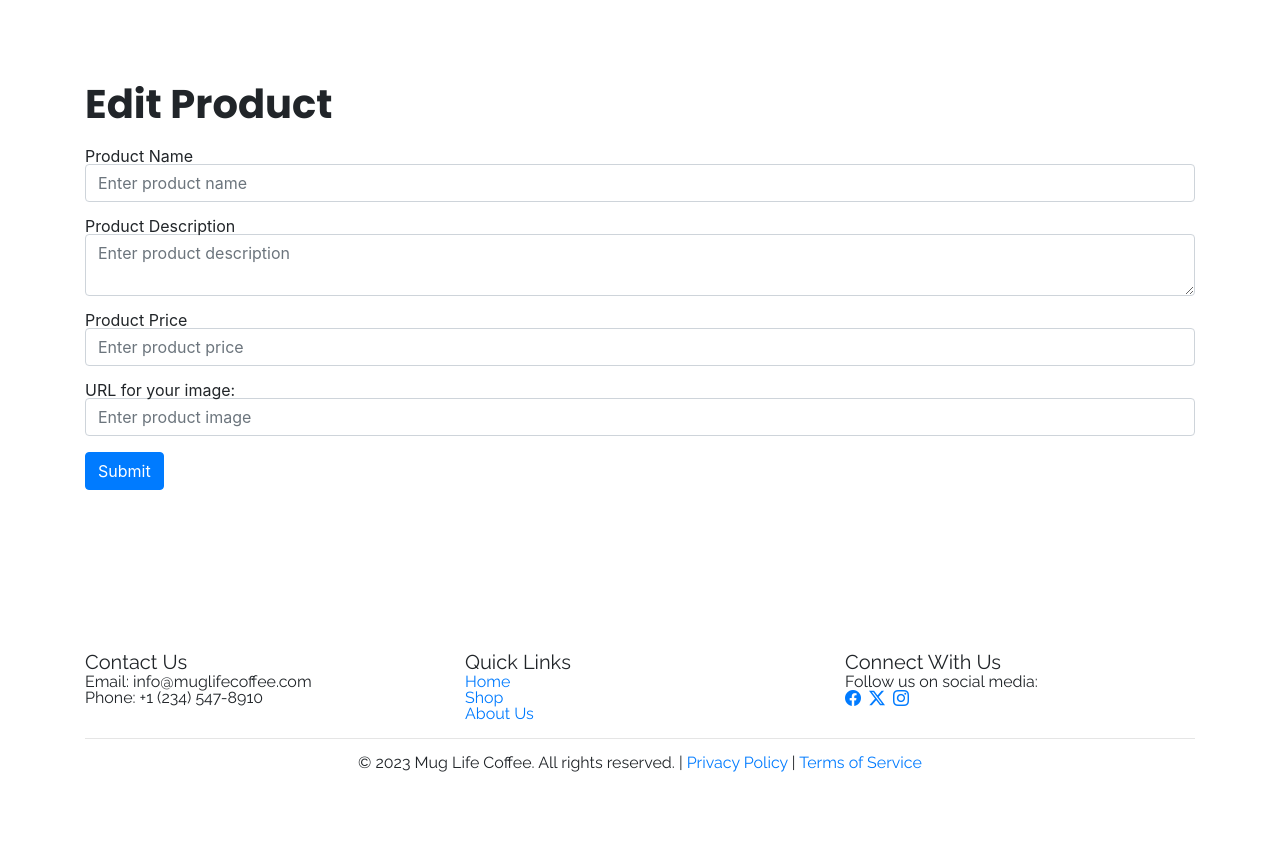
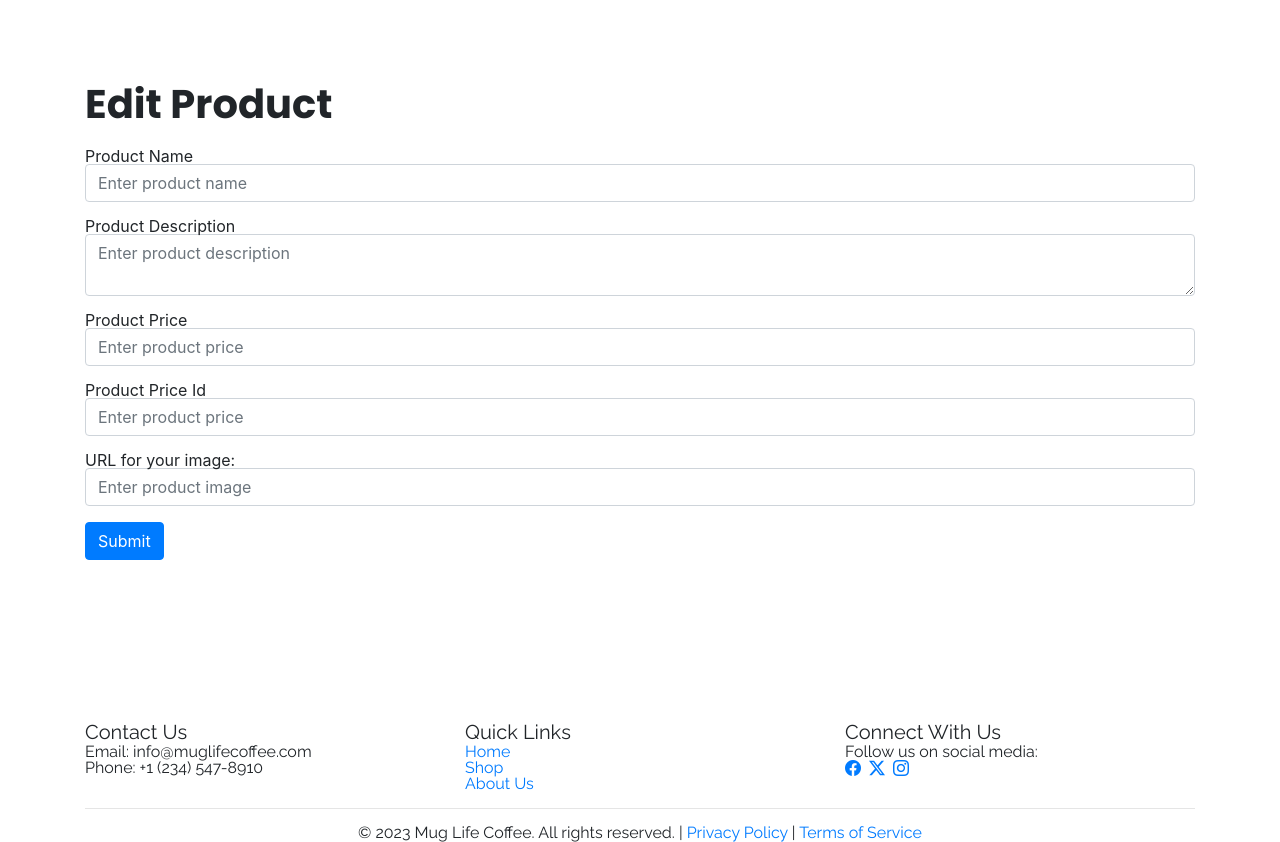
Before and after one commit to rebeccaloaustin/mug-life-frontend, a React (Create React App) app: page /product/edit/1 in a window 1280 px wide. Before the commit the page ends 800 px from the top, so only its background shows below. Built offline with nearby package versions, Linux system fonts and the light colour scheme; no server answers; sample sign-in values are in the browser's storage; the HTML template or start-up script is replaced by a standard one.

Commit message:
some refactoring

```diff
--- a/src/pages/Cart.js
+++ b/src/pages/Cart.js
@@ -23,6 +23,7 @@ export default function Cart({ cart, onProductDelete, onQuantityChange, user })
     const lineItems = cart.map((product) => {
       return { price: product.price_id, quantity: product.quantity };
     });
+    console.log(lineItems)
 
     stripeLoadedPromise.then((stripe) => {
       stripe
--- a/src/pages/EditProduct.js
+++ b/src/pages/EditProduct.js
@@ -1,7 +1,7 @@
 import React, { useState, useEffect } from "react";
 import { useParams, useNavigate } from "react-router-dom";
 
-export default function Product() {
+export default function EditProduct({user}) {
   const { id } = useParams();
   const url = process.env.REACT_APP_URL;
   const navigate = useNavigate();
@@ -9,9 +9,16 @@ export default function Product() {
     name: "",
     description: "",
     price: "",
+    price_id:"",
+    image:""
   });
 
   useEffect(() => {
+    if (user === null){
+      navigate("/")
+     }else if(user.role ===0){
+      navigate("/")
+     }else{
     const fetchData = async () => {
       try {
         const response = await fetch(`${url}/products/${id}`);
@@ -24,8 +31,8 @@ export default function Product() {
       }
     };
 
-    fetchData();
-  }, [id, url]);
+    fetchData();}
+  }, []);
 
   const handleInputChange = (e) => {
     const { name, value } = e.target;
@@ -102,6 +109,20 @@ export default function Product() {
             onChange={handleInputChange}
           />
         </div>
+        <div className="mb-3">
+          <label htmlFor="productPrice" className="form-label">
+            Product Price Id
+          </label>
+          <input
+            type="text"
+            className="form-control"
+            id="productPrice"
+            name="price_id"
+            placeholder="Enter product price"
+            value={product.price_id}
+            onChange={handleInputChange}
+          />
+        </div>
 
         <div className="mb-3">
           <label htmlFor="productImage" className="form-label">
--- a/src/pages/Login.js
+++ b/src/pages/Login.js
@@ -1,5 +1,5 @@
 // Import necessary libraries and styles
-import React, { useState } from "react";
+import React, { useState, useEffect } from "react";
 import { useNavigate } from "react-router-dom";
 import "../Login.scss";
 import * as jwt_decode from "jwt-decode";
@@ -30,9 +30,12 @@ export default function Login(props) {
   const { name, email, password, passwordLogin, emailLogin, error, sendNewUser } = values;
 console.log(user)
 
-if (user!== null){
- navigate("/")
-}
+useEffect(()=>{
+  if (user!== null){
+    navigate("/")
+   }
+},[])
+
 
 
   const checkSignUp = () => {
--- a/src/pages/ManageShop.js
+++ b/src/pages/ManageShop.js
@@ -5,14 +5,19 @@ import useFetch from "../useFetch";
 import Loader from "../Loader";
 
 
-export default function ManageShop() {
+export default function ManageShop({user}) {
   const navigate = useNavigate();
   const [products, setProducts] = useState([]);
   const url = process.env.REACT_APP_URL;
   const { get, loading } = useFetch(url);
 
   useEffect(() => {
-    get("/products")
+    if (user === null){
+      navigate("/")
+     }else if(user.role ===0){
+      navigate("/")
+     }else{
+      get("/products")
       .then((data) => {
         if (data) {
           console.log(data);
@@ -21,9 +26,11 @@ export default function ManageShop() {
       })
       .catch((err) => console.error(err))
       .finally(() => {
-        console.log(products);
-        navigate('/shop/manage');
+        // console.log(products);
+        // navigate('/shop/manage');
       });
+     }
+
   }, []);
 
   const handleDeleteProduct = async (productId) => {
```
